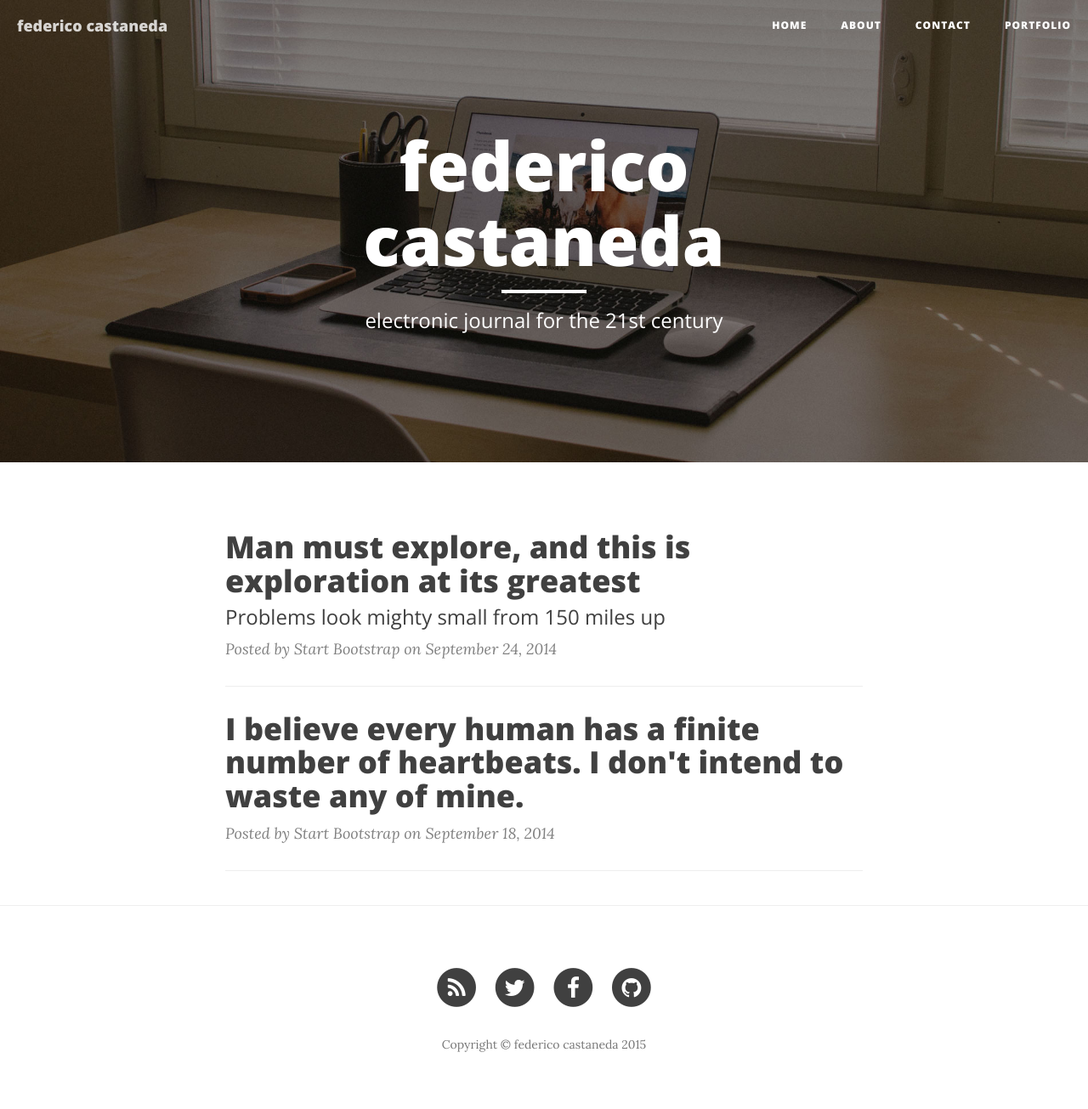
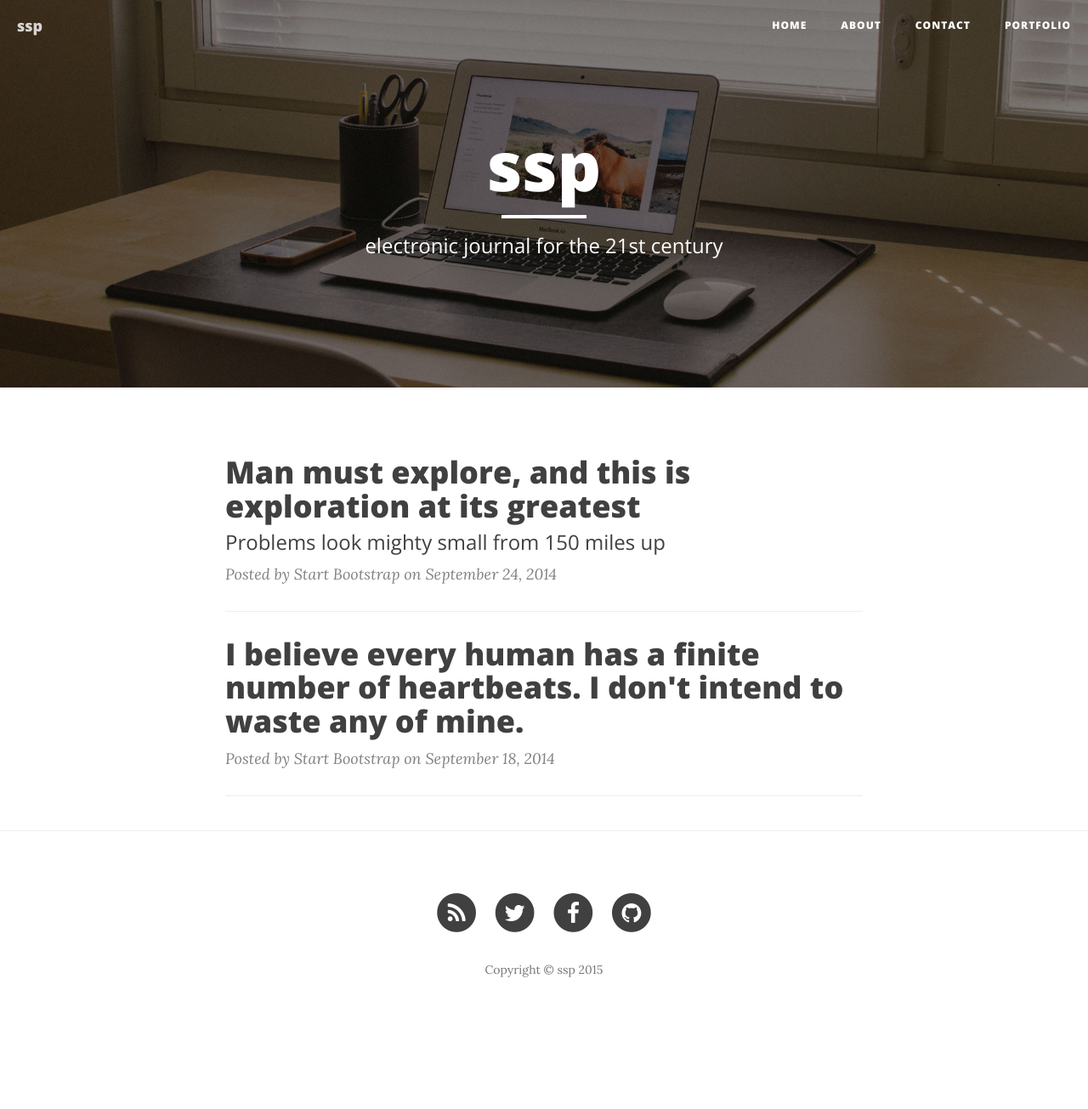
Before and after one commit to federicocastaneda/ssp-sound, a Jekyll site: the page built from index.html, in a window 1280 px wide. Shown: the whole page at 85% size. Built offline with Jekyll 4.4.1, drawn with Linux system fonts in a browser that asks for light colours; nearby versions of some CDN libraries; the list of posts is cut into pages by our own code; after the commit the page ends 1217 px from its top, so only the background shows below that.

Commit message:
updating title

```diff
--- a/_config.yml
+++ b/_config.yml
@@ -1,8 +1,8 @@
 # Site settings
-title: federico castaneda
+title: ssp
 header-img: img/home-bg.jpg
 email: castanedafederico@gmail.com
-description: "Federico Castaneda's blog and stuff. "
+description: "ssp prototype"
 url: http://federicocastaneda.github.io/ssp-sound/
 baseurl: '/ssp-sound'
 twitter_username: fedcastaneda
```
